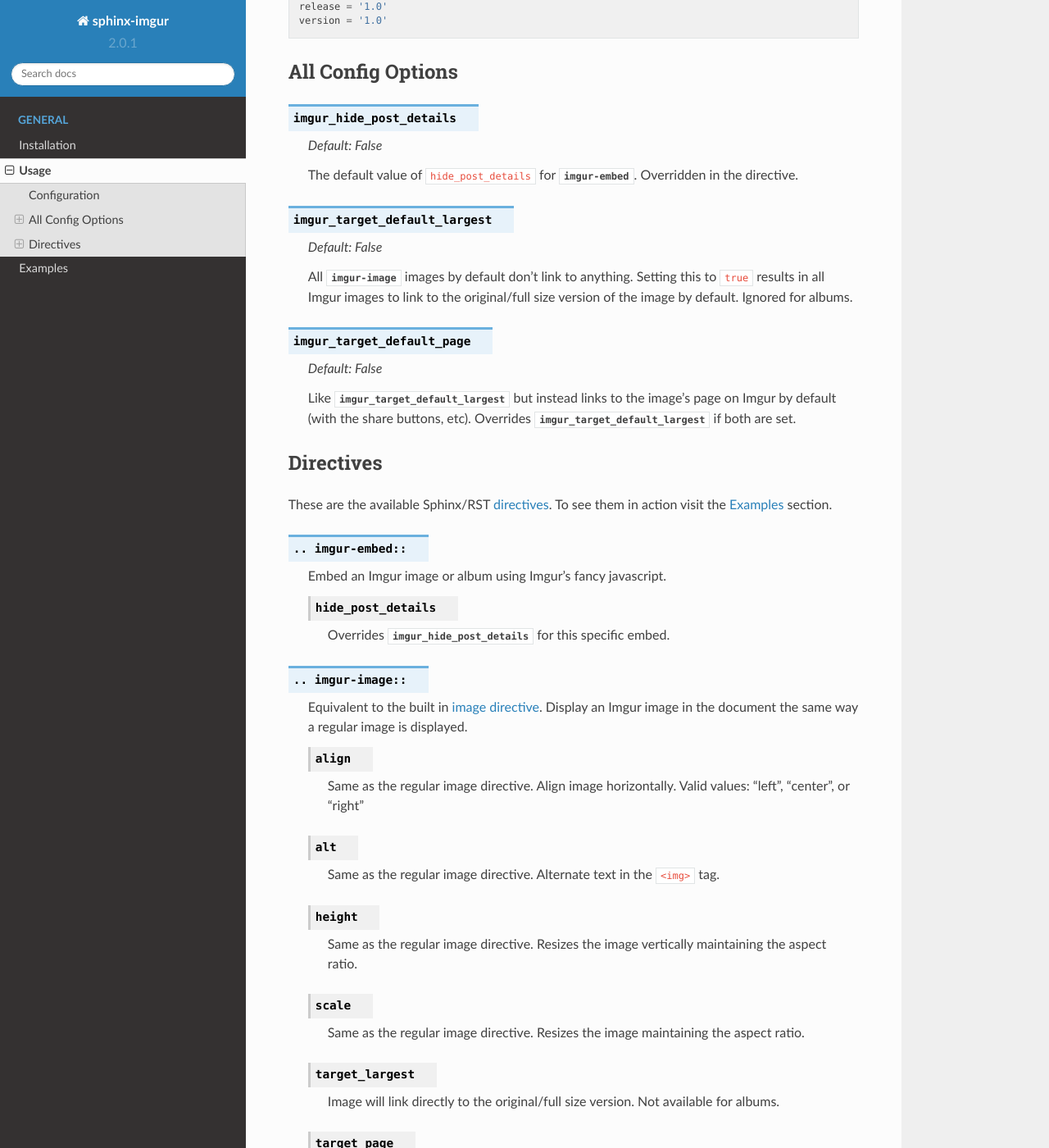
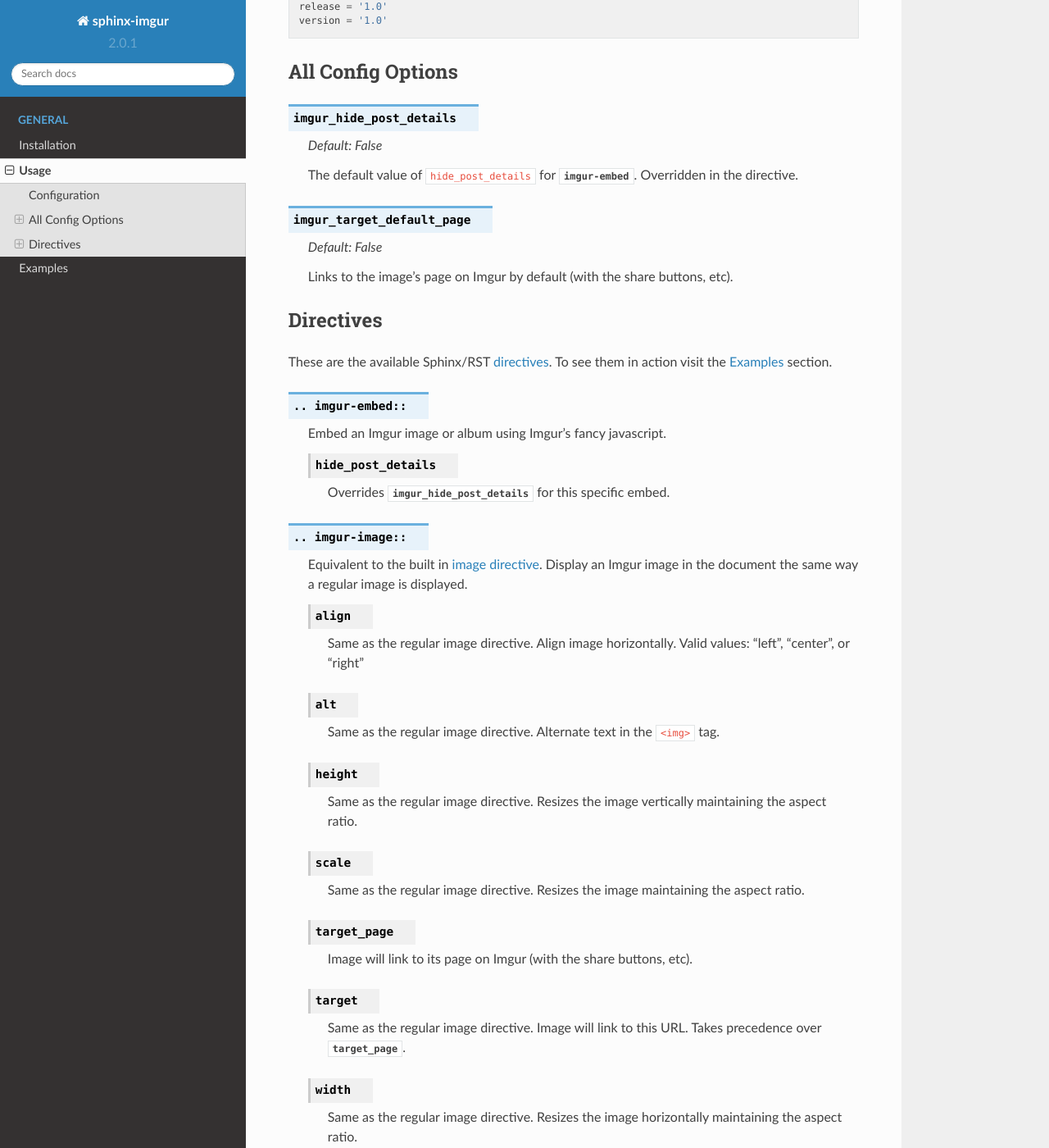
Before and after one commit to Robpol86/sphinx-imgur, a Sphinx documentation site: the page built from docs/usage.rst, in a window 1280 px wide and 1400 px high, scrolled down 707 px. Shown: the whole window at 82% size. Built offline with Sphinx 7.4.7 and the Read the Docs theme 2.0.0, drawn with Linux system fonts in a browser that asks for light colours; some of the changed text lies outside the part shown.

Commit message:
Removing `target_largest` option. (#22)
* Removing `target_largest` option.

* Linting changelog.

```diff
--- a/docs/usage.rst
+++ b/docs/usage.rst
@@ -43,19 +43,11 @@ All Config Options
 
     The default value of ``hide_post_details`` for :rst:dir:`imgur-embed`. Overridden in the directive.
 
-.. attribute:: imgur_target_default_largest
-
-    *Default: False*
-
-    All :rst:dir:`imgur-image` images by default don't link to anything. Setting this to ``true`` results in all Imgur
-    images to link to the original/full size version of the image by default. Ignored for albums.
-
 .. attribute:: imgur_target_default_page
 
     *Default: False*
 
-    Like :attr:`imgur_target_default_largest` but instead links to the image's page on Imgur by default (with the share
-    buttons, etc). Overrides :attr:`imgur_target_default_largest` if both are set.
+    Links to the image's page on Imgur by default (with the share buttons, etc).
 
 Directives
 ==========
@@ -92,20 +84,14 @@ To see them in action visit the :ref:`Examples` section.
 
         Same as the regular image directive. Resizes the image maintaining the aspect ratio.
 
-    .. attribute:: target_largest
-
-        Image will link directly to the original/full size version. Not available for albums.
-
     .. attribute:: target_page
 
-        Image will link to its page on Imgur (with the share buttons, etc). Takes precedence over
-        :attr:`target_largest`.
+        Image will link to its page on Imgur (with the share buttons, etc).
 
 
     .. attribute:: target
 
-        Same as the regular image directive. Image will link to this URL. Takes precedence over :attr:`target_largest`,
-        and :attr:`target_page`.
+        Same as the regular image directive. Image will link to this URL. Takes precedence over :attr:`target_page`.
 
     .. attribute:: width
 
```
Also changed, not shown: CHANGELOG.md (+1 -0 lines), 4 other files.
